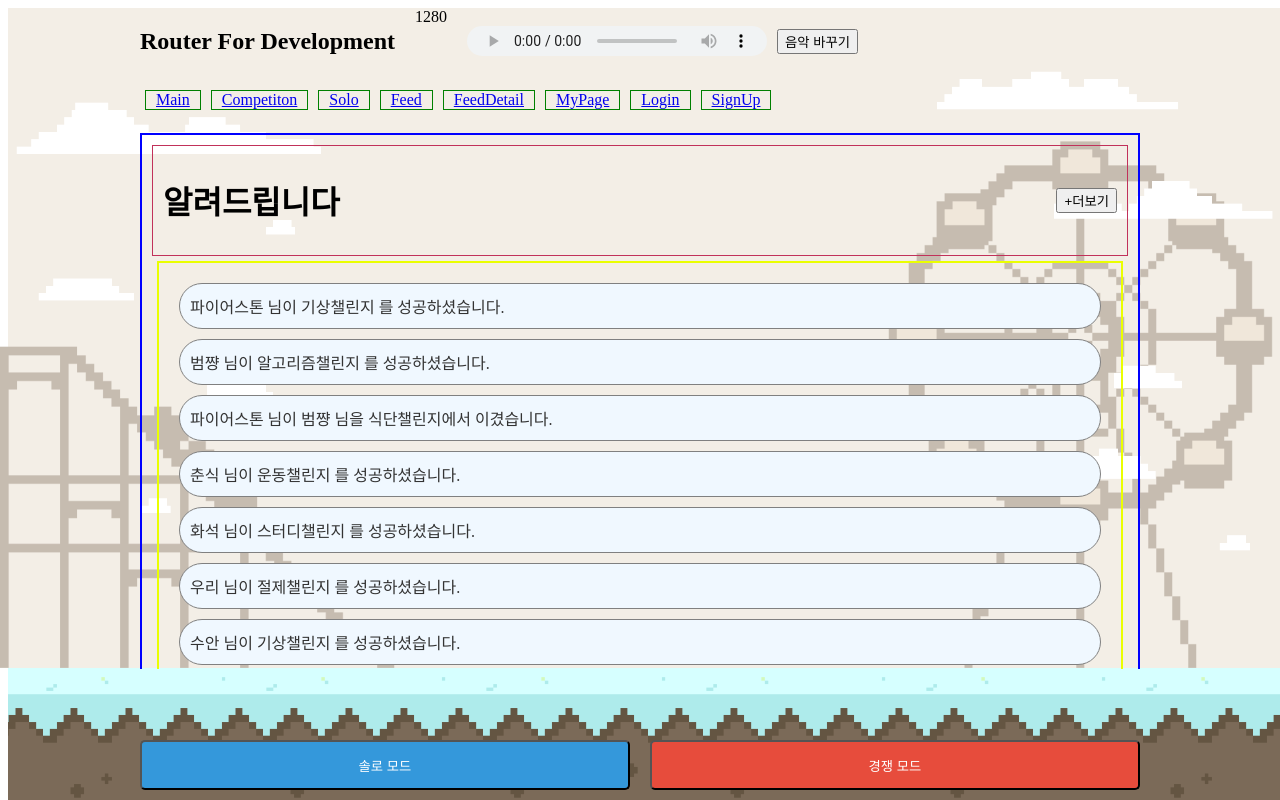
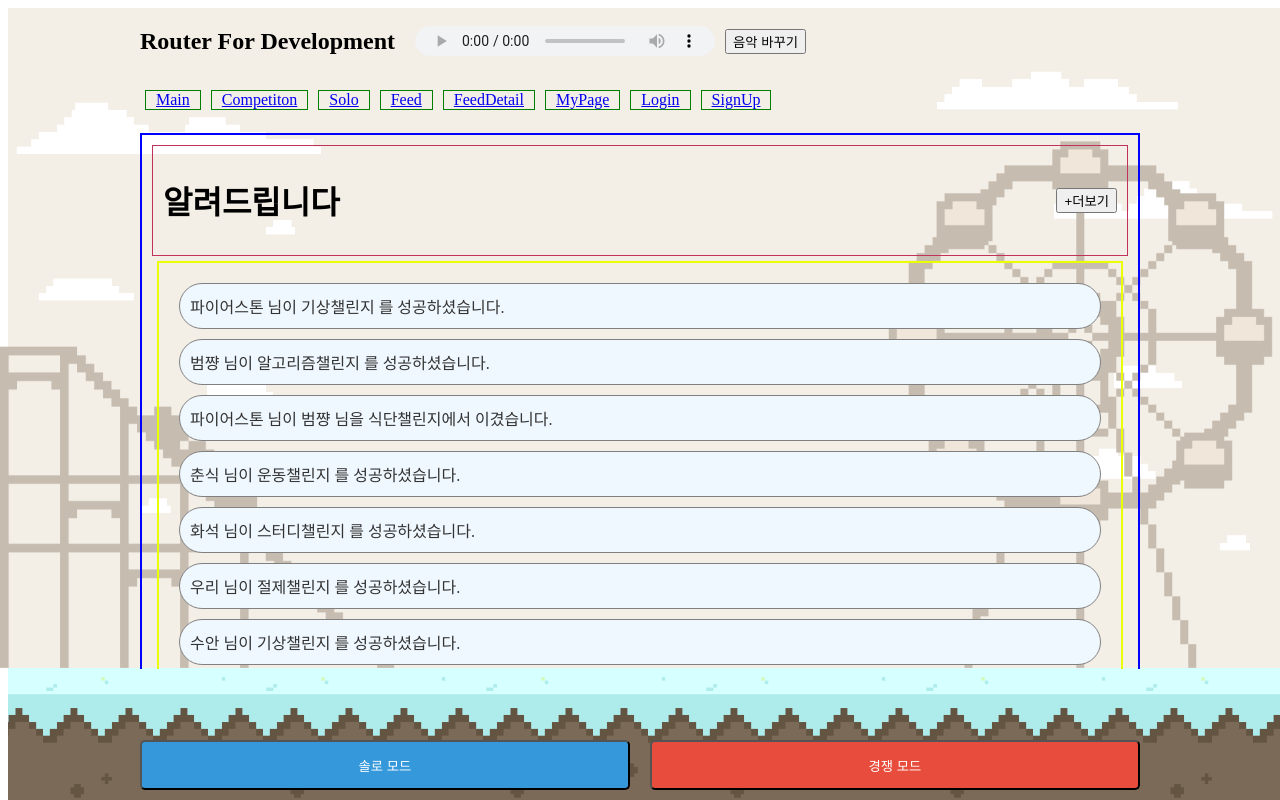
Before and after one commit to woori0214/-SSAFY-SGDC, a Vue app in the folder frontend/vue-project/: page / in a window 1280 px wide. Built offline with nearby package versions, Linux system fonts and the light colour scheme.

Commit message:
배경 조금 수정

```diff
--- a/frontend/vue-project/src/App.vue
+++ b/frontend/vue-project/src/App.vue
@@ -17,7 +17,6 @@
         <div class="wrapper">
           <div class="headbar">
             <h2>Router For Development</h2>
-            <div>{{ web_width }}</div>
             <BackGroundMusic></BackGroundMusic>
           </div>
           <nav>
@@ -61,26 +60,28 @@ onMounted(() => {
   width: 400px;
   bottom: 132px;
   left: 0px;
-  z-index: -1;
+  z-index: -2;
 }
 .ferris_wheel{
   position: fixed;
   width: 400px;
   bottom: 132px;
   right: 0px;
-  z-index: -1;
+  z-index: -2;
 }
 .cloud_left{
   position: fixed;
   width: 350px;
   top: 0px;
   left: -20px;
+  z-index: -3;
 }
 .cloud_right{
   position: fixed;
   width: 350px;
   top: 0px;
   right: 0px;
+  z-index: -3;
 }
 .pinokio{
   position: fixed;
```
